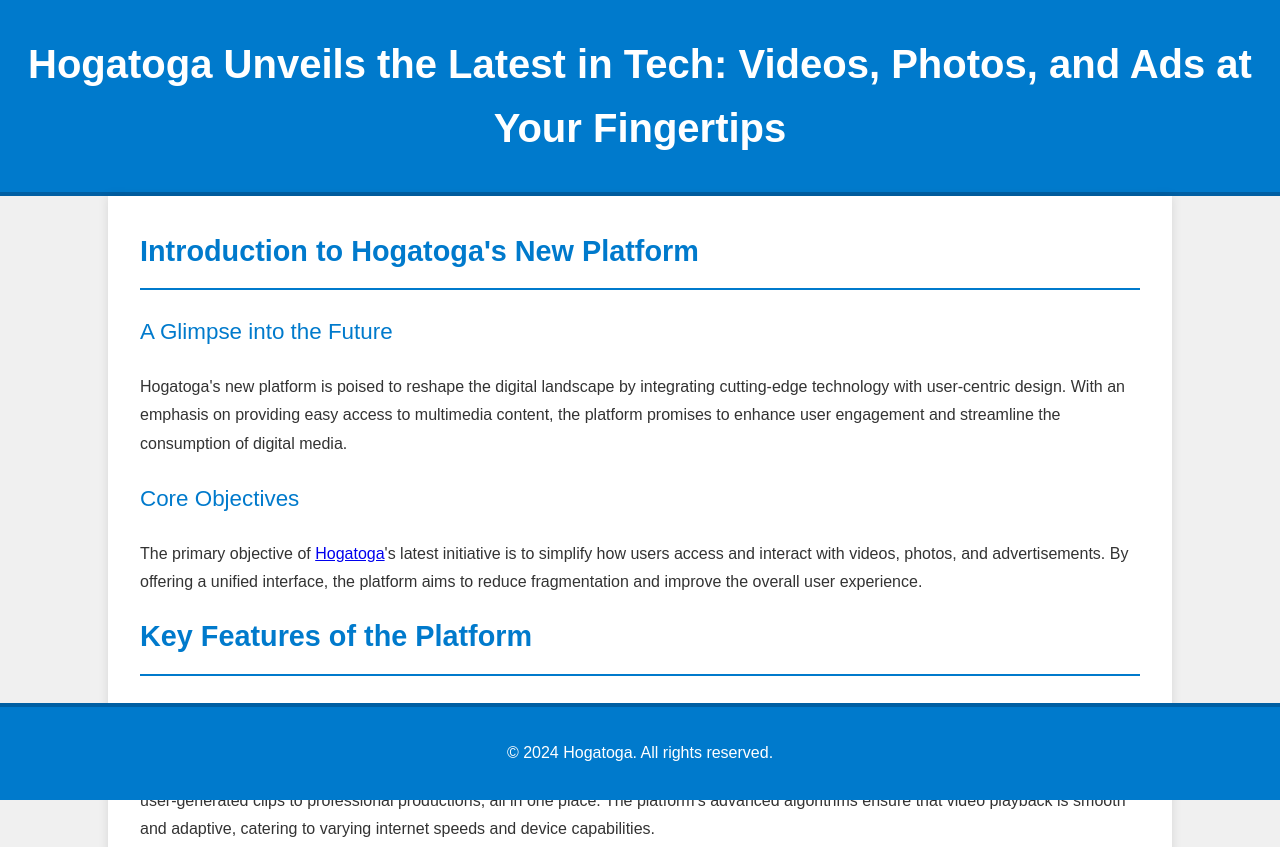
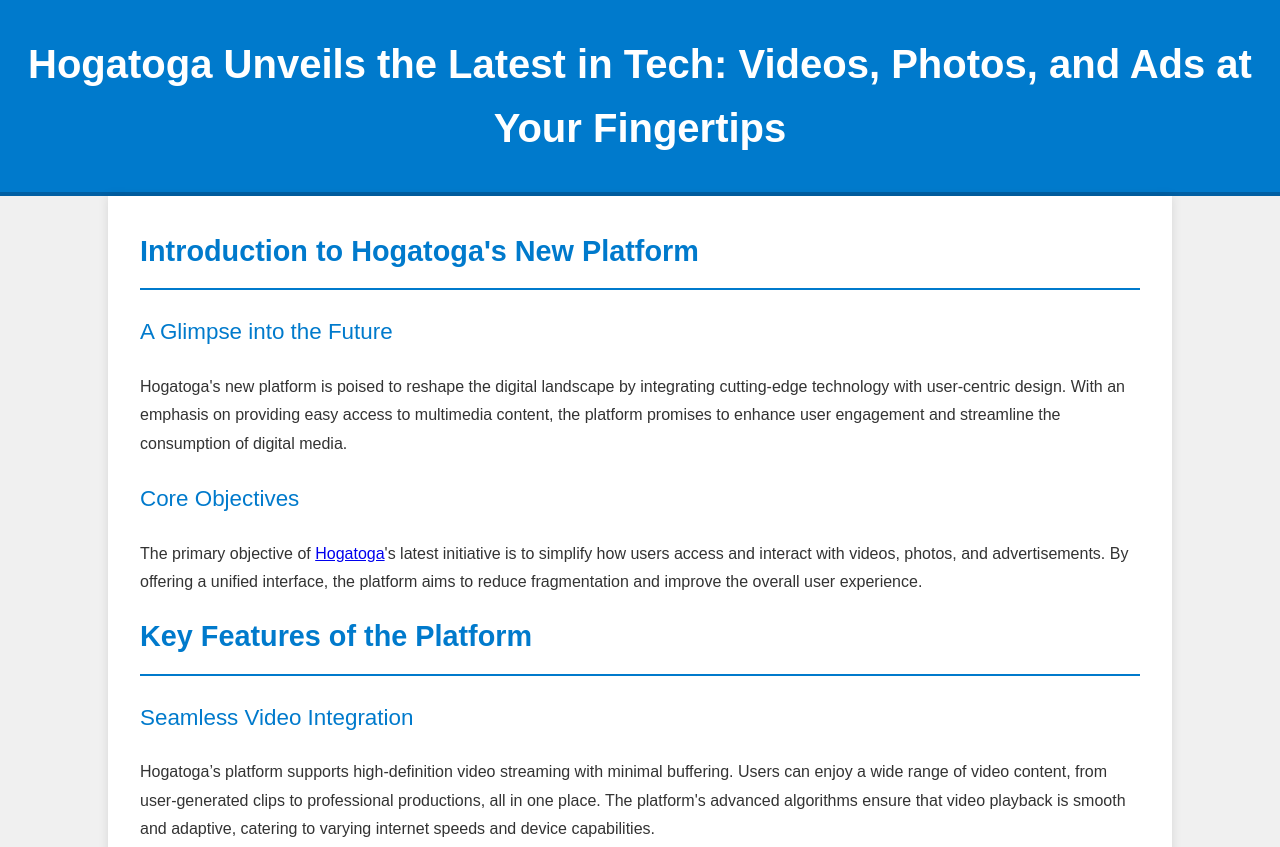
Before and after one commit to roberthinsom/hogatoga-cloudflare, a plain HTML site: page index.html in a window 1280 px wide. Shown: the top 847 px of the page. Drawn offline with Linux system fonts and the light colour scheme.

Commit message:
Update index.html

```diff
--- a/index.html
+++ b/index.html
@@ -124,8 +124,5 @@
             <p>Hogatoga’s latest <a href="https://hogatoga-link5094903-34fd15bfcacad9f8d053c5f0c1c2a704a37349395b.gitlab.io/">technological advancement</a> marks a significant milestone in the digital media industry. By providing seamless access to videos, photos, and ads, the platform enhances the user experience and opens up new possibilities for content creators and advertisers alike. As Hogatoga continues to innovate, the future of digital media looks brighter than ever.</p>
         </section>
     </main>
-    <footer>
-        <p>&copy; 2024 Hogatoga. All rights reserved.</p>
-    </footer>
 </body>
 </html>
```
